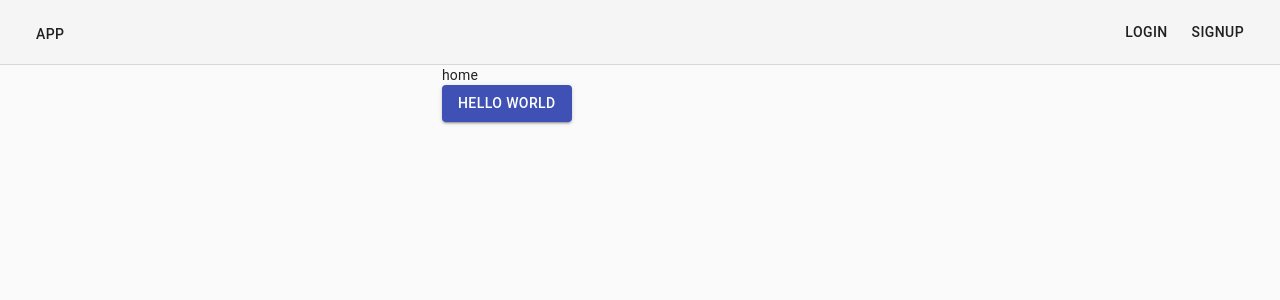
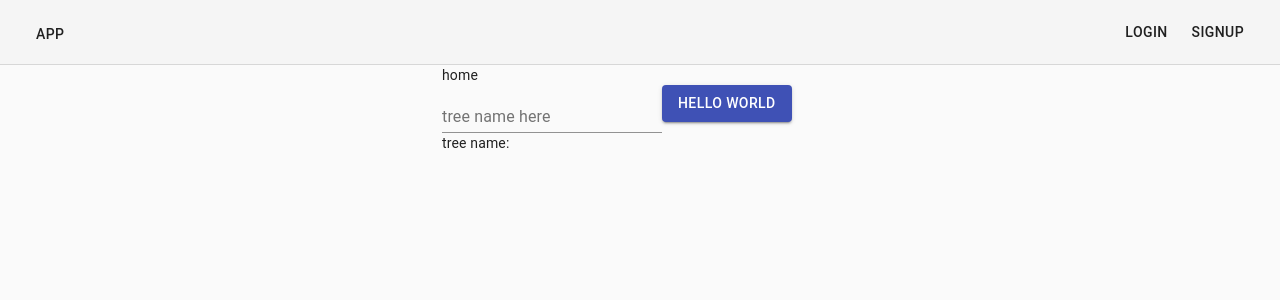
Before and after one commit to mchen7588/timber, a React (Create React App) app: page / in a window 1280 px wide. Shown: the top 300 px of the page. Built offline with nearby package versions, Linux system fonts and the light colour scheme.

Commit message:
add search in home page and fetch tree list

```diff
--- a/src/AuthApp.js
+++ b/src/AuthApp.js
@@ -4,7 +4,7 @@ import AuthHeader from './shared/AuthHeader'
 import Login from "./containers/Login";
 import Signup from "./containers/Signup";
 import Home from "./containers/Home";
-import Dashboard from "./containers/dashboard";
+import Dashboard from "./containers/Dashboard";
 
 const AuthApp = () => {
   return (
--- a/src/containers/Home.js
+++ b/src/containers/Home.js
@@ -1,21 +1,30 @@
-import React from 'react'
+import React, { useState } from 'react'
 import axios from 'axios'
 import Button from '@material-ui/core/Button'
 import Container from '@material-ui/core/Container'
+import TextField from '@material-ui/core/TextField'
 import CssBaseline from '@material-ui/core/CssBaseline'
 
 import { withRouter } from 'react-router-dom'
 
 const Home = props => {
   console.log('home')
+
+  const [treeName, setTreeName] = useState('')
+
   const handleClick = () => {
-    axios.get('/api/posts')
+    axios.get('/api/trees/')
       .then(data => {
         console.log('######################')
         console.log(data)
 
-        props.history.push('/login')
+        // props.history.push('/login')
       })
+  }
+
+  const handleInputChange = e => {
+    const { value } = e.target
+    setTreeName(value)
   }
 
   return (
@@ -25,6 +34,14 @@ const Home = props => {
         home
       </div>
 
+      <TextField
+        name="treeName"
+        type="text"
+        value={treeName}
+        onChange={handleInputChange}
+        label="tree name here"
+      />
+
       <Button
         onClick={handleClick}
         variant="contained"
@@ -32,6 +49,10 @@ const Home = props => {
       >
         Hello World
       </Button>
+
+      <div>
+        tree name: {treeName}
+      </div>
     </ Container>
   )
 }
--- a/src/shared/UnauthHeader.js
+++ b/src/shared/UnAuthHeader.js
@@ -21,7 +21,7 @@ const useStyles = makeStyles((theme) => ({
   },
 }))
 
-const AuthHeader = () => {
+const UnAuthHeader = () => {
   const classes = useStyles();
 
   return (
@@ -45,4 +45,4 @@ const AuthHeader = () => {
   )
 }
 
-export default AuthHeader
+export default UnAuthHeader
```
